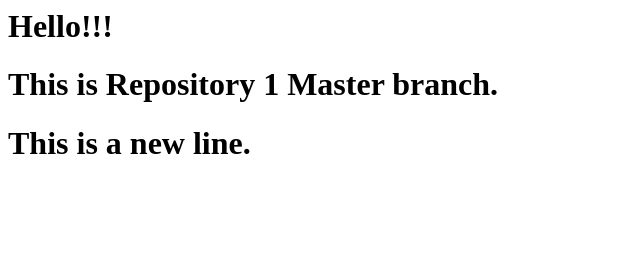
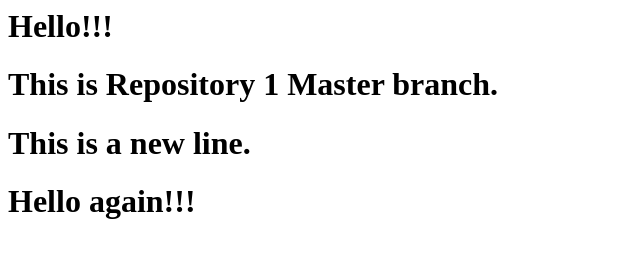
Before and after one commit to MrunalMPatil555/Repository1, a plain HTML site: page index.html in a window 1280 px wide. Shown: the whole page, without its empty margins (0-640 px from the left). Drawn offline with Linux system fonts and the light colour scheme.

Commit message:
Update index.html

```diff
--- a/index.html
+++ b/index.html
@@ -1,3 +1,4 @@
 <p><h1>Hello!!!</h1></p>
 <p><h1>This is Repository 1 Master branch.</h1></p>
 <p><h1>This is a new line.</h1></p>
+<p><h1>Hello again!!!</h1></p>
```
